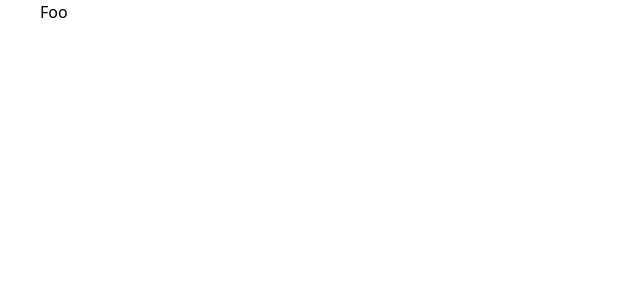
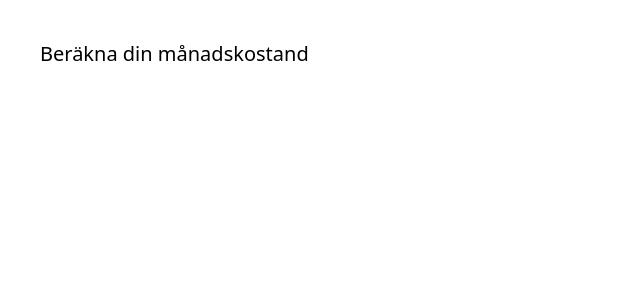
Before and after one commit to namnkunnig/collector, a React (Vite) app: page / in a window 1280 px wide. Shown: the top 300 px of the page, without its empty margins (0-640 px from the left). Built offline with nearby package versions, Linux system fonts and the light colour scheme.

Commit message:
Adds title

```diff
--- a/src/pages/CalculatorPage.tsx
+++ b/src/pages/CalculatorPage.tsx
@@ -1,8 +1,8 @@
 export default function CalculatorPage() {
  return (
 	<div className="flex w-full justify-center">
-		<main className="w-[1200px]">
-			Foo
+		<main className="w-[1200px] py-10">
+			<h1 className="text-xl">Beräkna din månadskostand</h1>
 		</main>
 	</div>
 )
```
